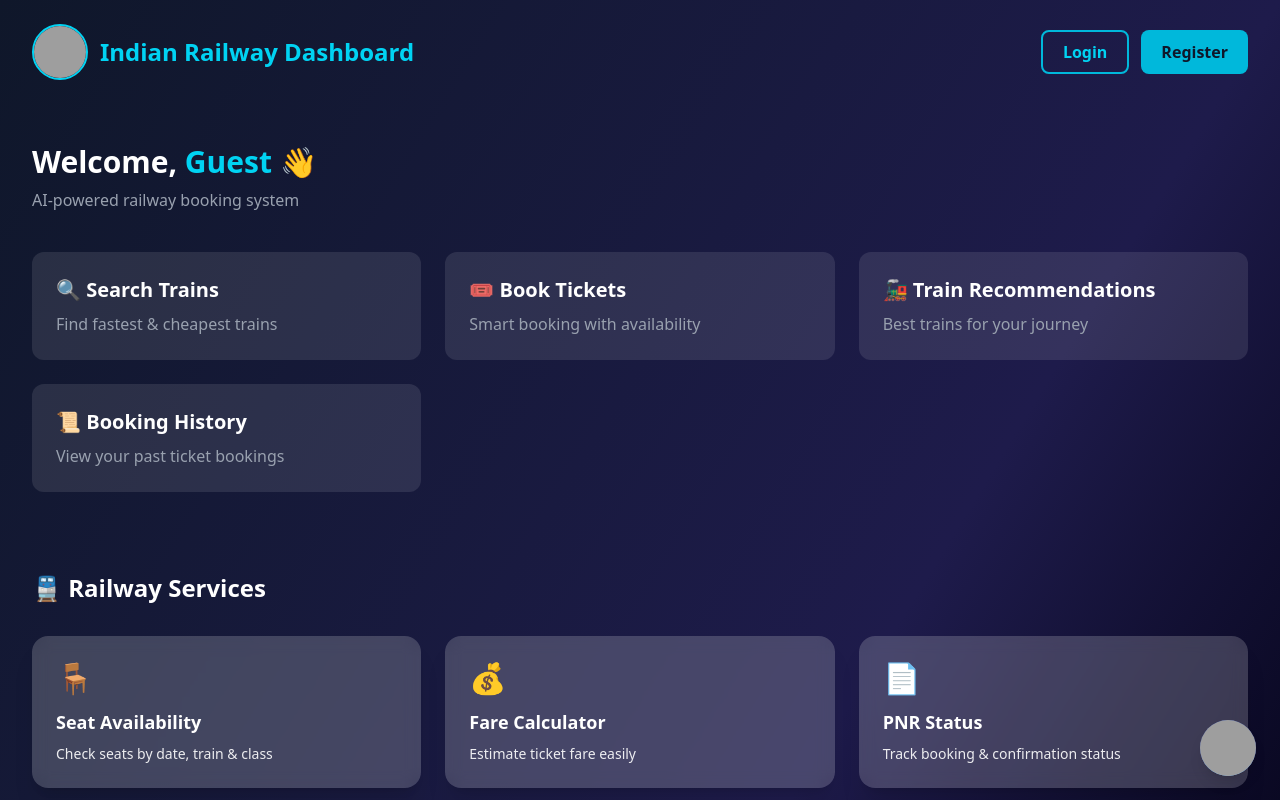
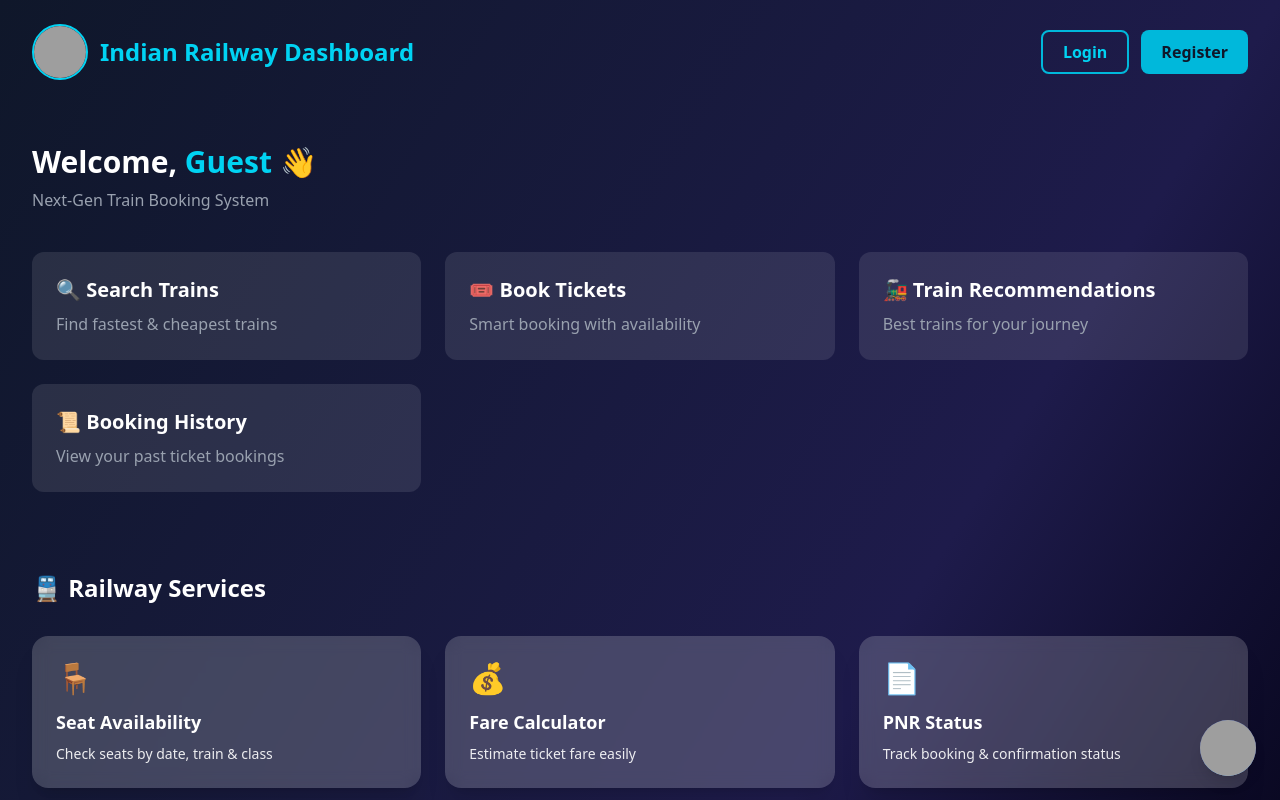
Before and after one commit to Kirtianurag/RAILWAY-AI-PROJECT, a React app in the folder frontend/: page /dashboard in a window 1280 px wide. Shown: the top 800 px of the page. Built offline with nearby package versions, Linux system fonts and the light colour scheme; no server answers; grey boxes are pictures that could not be loaded; the HTML template or start-up script is replaced by a standard one.

Commit message:
User need fix

```diff
--- a/frontend/src/pages/Dashboard.jsx
+++ b/frontend/src/pages/Dashboard.jsx
@@ -78,7 +78,7 @@ const Dashboard = () => {
             <span className="text-cyan-400">{user ? user.name : "Guest"}</span> 👋
           </h2>
           <p className="text-gray-400 mt-2">
-            AI-powered railway booking system
+            Next-Gen Train Booking System
           </p>
         </div>
 
--- a/frontend/src/pages/Welcome.jsx
+++ b/frontend/src/pages/Welcome.jsx
@@ -46,7 +46,8 @@ const Welcome = () => {
         </h1>
 
         <p className="mt-6 text-lg md:text-xl max-w-2xl mx-auto drop-shadow-md">
-          Experience the future of railway travel — smart train search, AI-powered recommendations, quick bookings, and seamless voice assistant support. Your journey begins here.
+          Bringing people closer with every journey — explore trains easily, book faster, and travel without hassle.
+Because every trip connects a story....
         </p>
 
         <button
```
